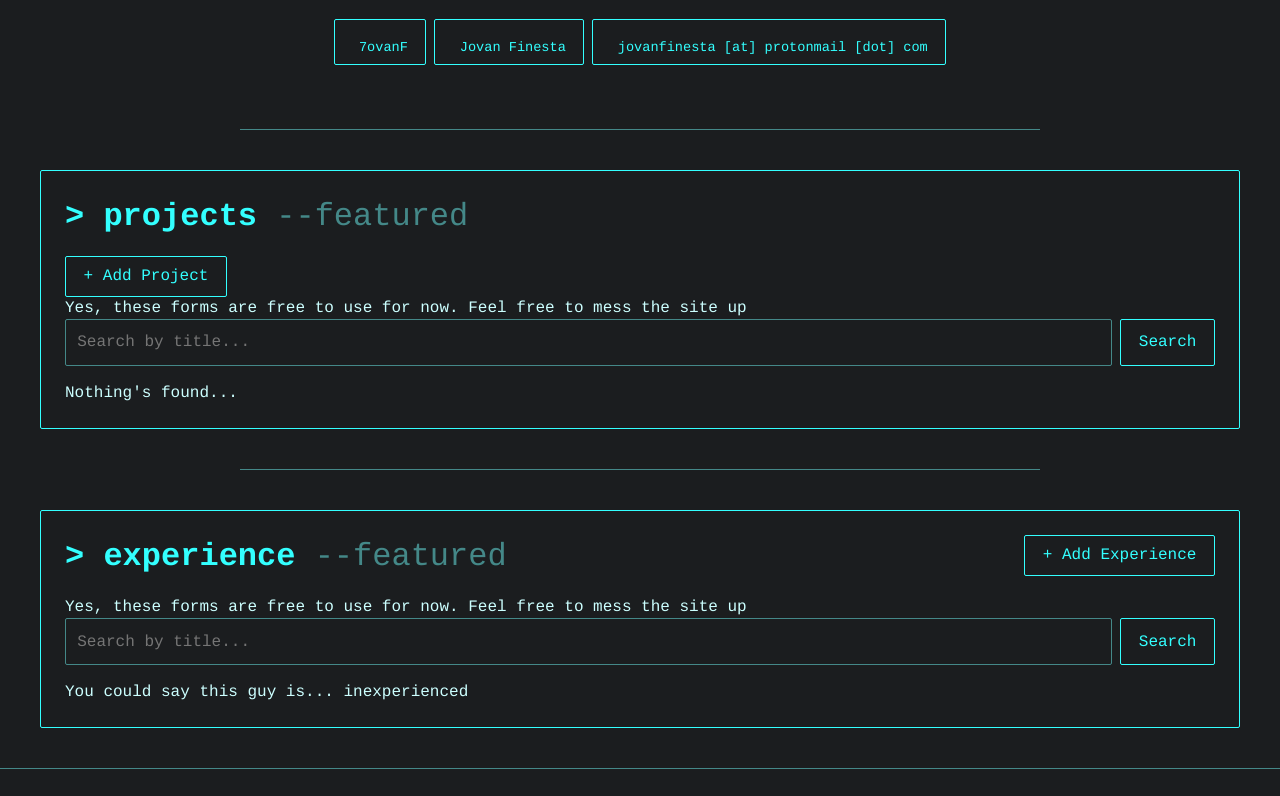
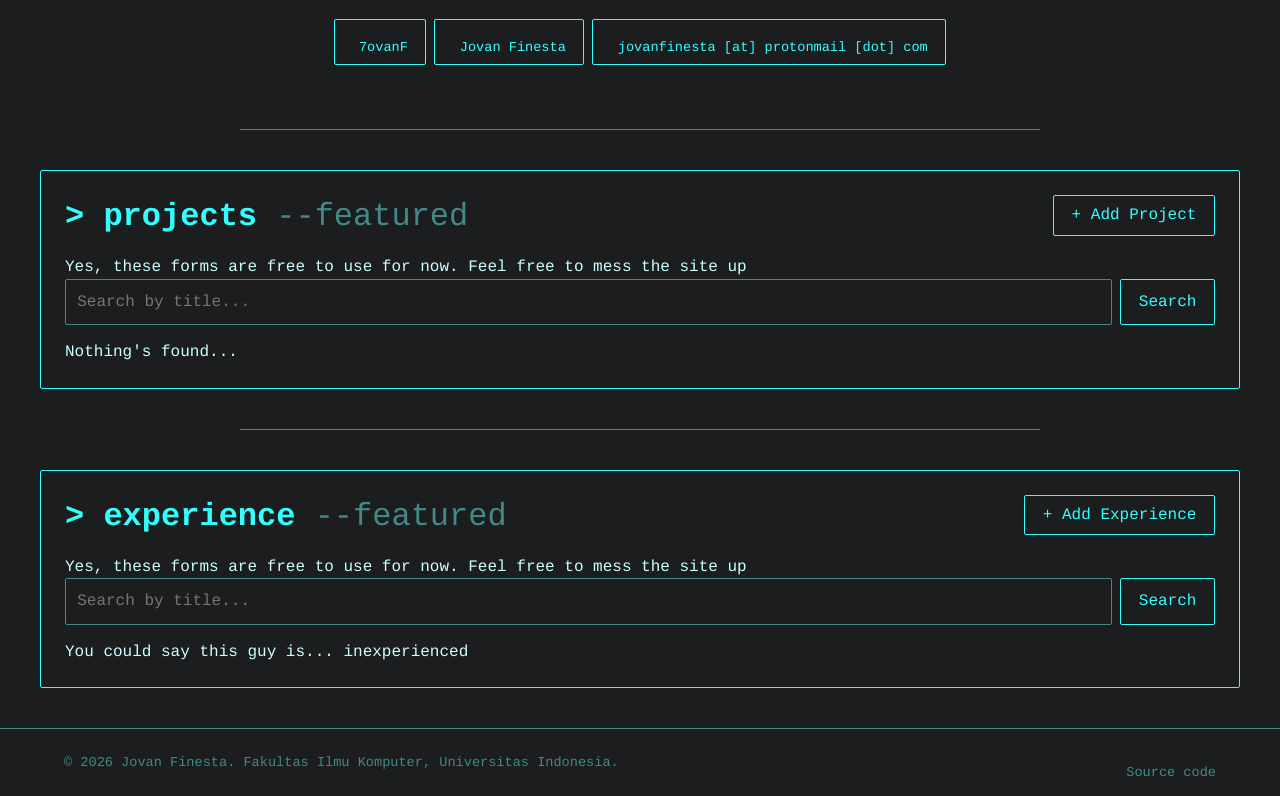
Before and after one commit to 7ovanF/myportfolio, a Django app: page / in a window 1280 px wide. Shown: the part 374-1170 px from the top of the page. Run offline with Django 5.2, Linux system fonts and the light colour scheme; data that the repository does not hold is empty; some libraries are stand-ins or nearby versions.

Commit message:
fix(project): fix ui

```diff
--- a/main/templates/main/_projects_section.html
+++ b/main/templates/main/_projects_section.html
@@ -2,7 +2,7 @@
 {% load markdownify %}
 <section class="projects" id="projects">
     <div class="container container-boxed">
-        <div class="project-header">
+        <div class="section-header">
             <h2 class="section-title">projects <span class="command-option">--featured</span></h2>
             {% url "main:create_project" as create_form_url %}
             {% include "main/components/_form_add_button.html" with label="Add Project" url=create_form_url%}
```
